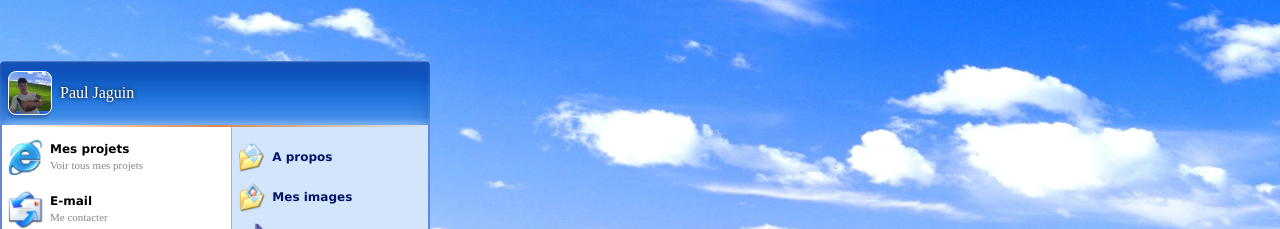
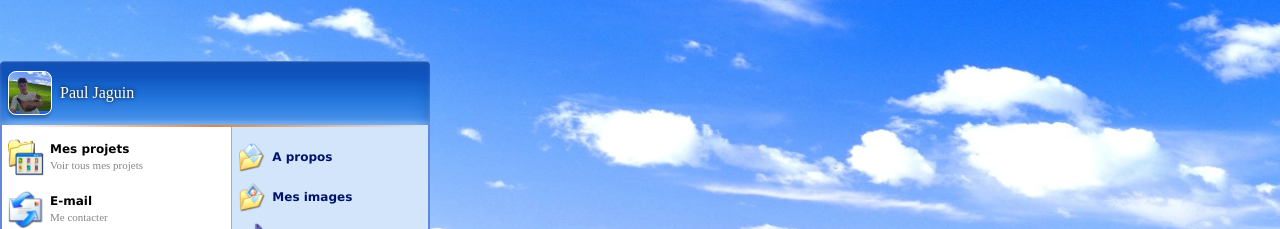
Before and after one commit to UnMugViolet/portfolio, a Vue app: page /office in a window 1280 px wide. Shown: the part 177-406 px from the top of the page. Built offline with nearby package versions, Linux system fonts and the light colour scheme; a web font is replaced by a local one.

Commit message:
🐛 Change the Projects icon

```diff
--- a/src/components/Header/Header.vue
+++ b/src/components/Header/Header.vue
@@ -20,7 +20,7 @@
                             <div class="py-2 flex flex-col gap-3">
                                 <RightFeatureLayout>
                                     <template #img>
-                                        <img src="src/assets/img/icons/explorer-icon.png" alt="A propos">
+                                        <img src="src/assets/img/icons/projects-icon.png" alt="A propos">
                                     </template>
                                     <template #title>
                                         Mes projets
```
Also changed, not shown: src/assets/img/icons/projects-icon.png (added).
